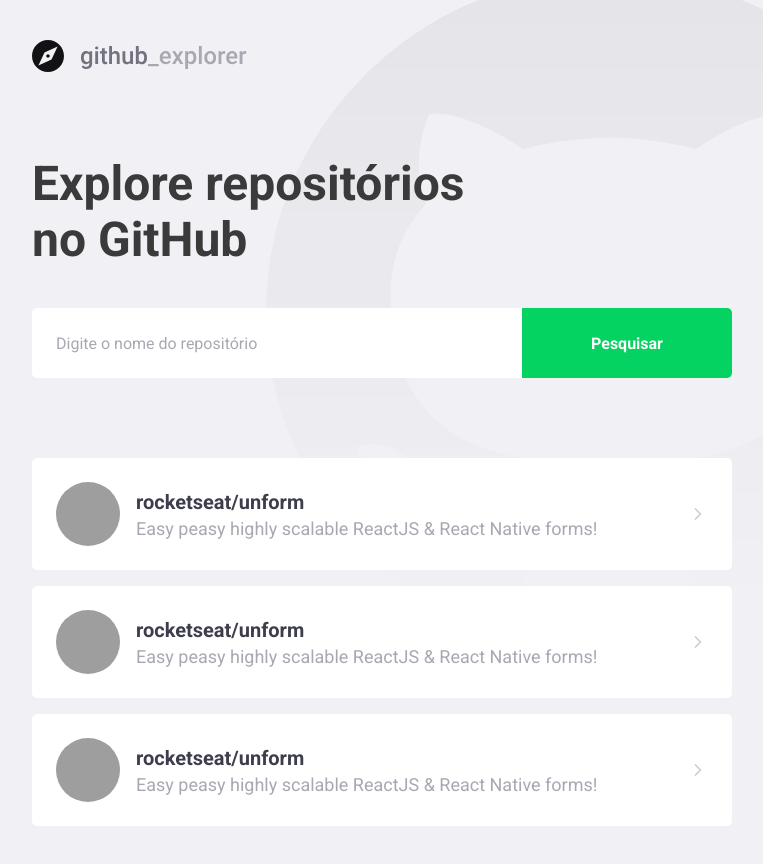
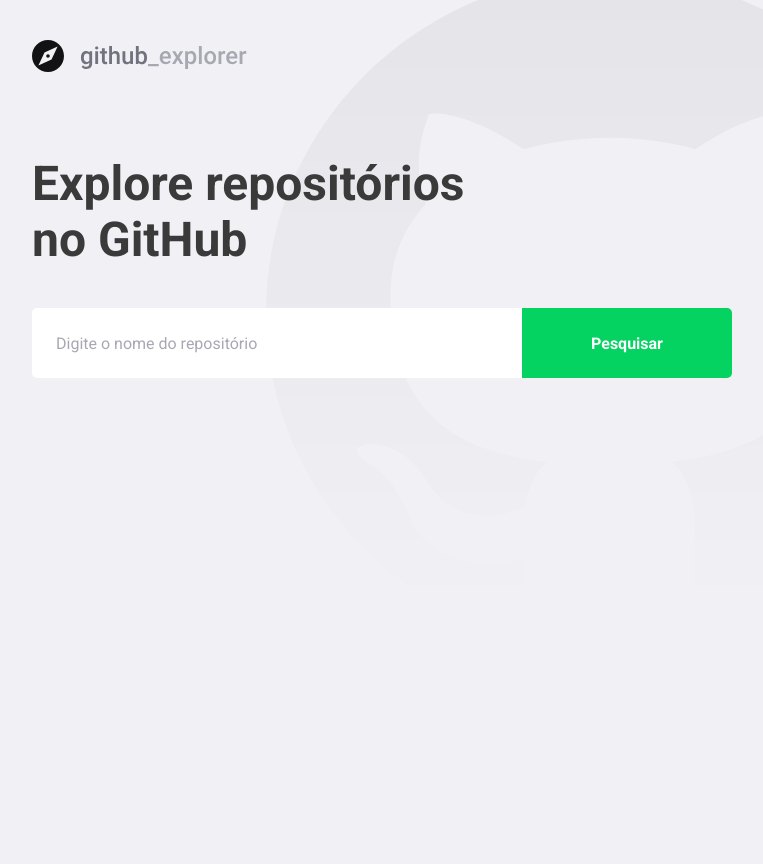
Before and after one commit to thomastargino/github-explorer, a React (Create React App) app: page / in a window 1280 px wide. Shown: the whole page, without its empty margins (148-911 px from the left). After the commit the page ends 800 px from the top, so only its background shows below. Built offline with nearby package versions, Linux system fonts and the light colour scheme; grey boxes are pictures that could not be loaded.

Commit message:
Connect api

```diff
--- a/package.json
+++ b/package.json
@@ -10,6 +10,7 @@
     "@types/node": "^12.0.0",
     "@types/react": "^16.9.53",
     "@types/react-dom": "^16.9.8",
+    "axios": "^0.21.0",
     "polished": "^4.0.5",
     "react": "^17.0.1",
     "react-dom": "^17.0.1",
--- a/src/pages/Dashboard/index.tsx
+++ b/src/pages/Dashboard/index.tsx
@@ -1,58 +1,67 @@
-import React from 'react';
+import React, { useState, FormEvent } from 'react';
 import { FiChevronRight } from 'react-icons/fi';
+import api from '../../services/api';
 
 import logoImg from '../../assets/logo.svg';
 
 import { Title, Form, Repositories } from './styles';
+import Repository from '../Repository';
+
+interface Repository {
+  full_name: string;
+  description: string;
+  owner: {
+    login: string;
+    avatar_url: string;
+  };
+}
 
 const Dashboard: React.FC = () => {
+  const [newRepo, setNewRepo] = useState('');
+  const [repositories, setRepositories] = useState<Repository[]>([]);
+
+  async function handleAddRepository(
+    e: FormEvent<HTMLFormElement>,
+  ): Promise<void> {
+    e.preventDefault();
+
+    const response = await api.get<Repository>(`repos/${newRepo}`);
+
+    const repository = response.data;
+
+    setRepositories([...repositories, repository]);
+    setNewRepo('');
+  }
+
   return (
     <>
       <img src={logoImg} alt="GitHub Explorer" />
       <Title>Explore repositórios no GitHub</Title>
 
-      <Form>
-        <input placeholder="Digite o nome do repositório" />
+      <Form onSubmit={handleAddRepository}>
+        <input
+          value={newRepo}
+          onChange={e => setNewRepo(e.target.value)}
+          placeholder="Digite o nome do repositório"
+        />
         <button type="submit">Pesquisar</button>
       </Form>
 
       <Repositories>
-        <a href="teste">
+        {repositories.map(repository => (
+          <a key={repository.full_name} href="teste">
             <img
-            src="https://media-exp1.licdn.com/dms/image/C5603AQF9HBdxe905xQ/profile-displayphoto-shrink_200_200/0?e=1611792000&v=beta&t=sJKGm6o5y2tYy4EH2dsmrNMTHf5bO0xldd_vwOJkjJc"
-            alt="Thomás Targino"
+              src={repository.owner.avatar_url}
+              alt={repository.owner.login}
             />
             <div>
-            <strong>rocketseat/unform</strong>
-            <p>Easy peasy highly scalable ReactJS & React Native forms!</p>
+              <strong>{repository.full_name}</strong>
+              <p>{repository.description}</p>
             </div>
 
             <FiChevronRight size={20} />
           </a>
-        <a href="teste">
-          <img
-            src="https://media-exp1.licdn.com/dms/image/C5603AQF9HBdxe905xQ/profile-displayphoto-shrink_200_200/0?e=1611792000&v=beta&t=sJKGm6o5y2tYy4EH2dsmrNMTHf5bO0xldd_vwOJkjJc"
-            alt="Thomás Targino"
-          />
-          <div>
-            <strong>rocketseat/unform</strong>
-            <p>Easy peasy highly scalable ReactJS & React Native forms!</p>
-          </div>
-
-          <FiChevronRight size={20} />
-        </a>
-        <a href="teste">
-          <img
-            src="https://media-exp1.licdn.com/dms/image/C5603AQF9HBdxe905xQ/profile-displayphoto-shrink_200_200/0?e=1611792000&v=beta&t=sJKGm6o5y2tYy4EH2dsmrNMTHf5bO0xldd_vwOJkjJc"
-            alt="Thomás Targino"
-          />
-          <div>
-            <strong>rocketseat/unform</strong>
-            <p>Easy peasy highly scalable ReactJS & React Native forms!</p>
-          </div>
-
-          <FiChevronRight size={20} />
-        </a>
+        ))}
       </Repositories>
     </>
   );
--- a/src/pages/Dashboard/styles.ts
+++ b/src/pages/Dashboard/styles.ts
@@ -75,7 +75,8 @@
     }
 
     div {
-      margin-left: 16px;
+      margin: 0 16px;
+      flex: 1;
 
       strong {
         font-size: 20px;
--- /dev/null
+++ b/src/services/api.ts
@@ -0,0 +1,7 @@
+import axios from 'axios';
+
+const api = axios.create({
+  baseURL: 'https://api.github.com/',
+});
+
+export default api;
```
Also changed, not shown: .eslintrc.json, 2 other files (tests, documents, lock files or other folders). Lines whose indentation alone changed are shown as unchanged.
